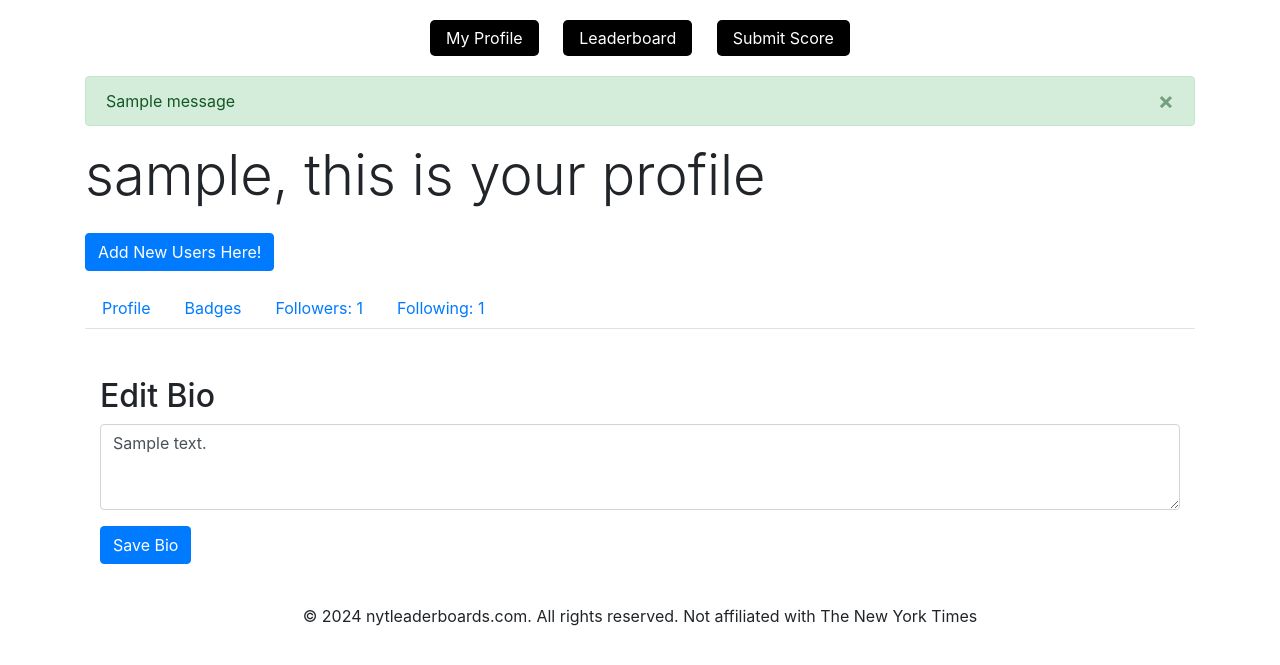
After one commit to CalvinSch/nyt_game_leaderboard, a Django app: a page that uses users/templates/users/layout.html in a window 1280 px wide. The commit adds this page. Shown: the top 665 px of the page. Run offline with Django 5.2, Linux system fonts and the light colour scheme; a user stored in the database is signed in; tables that the repository leaves empty hold one stand-in row (values such as "Sample post"); one stand-in notice (Sample message) is shown; some libraries are stand-ins or nearby versions.

Commit message:
Profile view changes! Bio, chart, score, etc.

```diff
--- a/users/models.py
+++ b/users/models.py
@@ -35,6 +35,9 @@
         badges = ['🎖️', '🏅', '🎉', 'More badges coming soon...']
         return badges
 
+    def get_bio(self):
+        return self.bio
+
 
     def __str__(self):
         return self.user.username
--- /dev/null
+++ b/users/templates/users/edit_bio.html
@@ -0,0 +1,16 @@
+{% extends 'users/profile.html' %}  <!-- Adjust the path as needed -->
+
+{% block title %}Edit Bio{% endblock %}
+
+{% block tab_content %}
+    <div class="container mt-5">
+        <h2>Edit Bio</h2>
+        <form method="post">
+            {% csrf_token %}
+            <div class="form-group">
+                <textarea id="bio" name="bio" class="form-control" rows="3">{{ bio }}</textarea>
+            </div>
+            <button type="submit" class="btn btn-primary">Save Bio</button>
+        </form>
+    </div>
+{% endblock %}
--- a/users/templates/users/following_list.html
+++ b/users/templates/users/following_list.html
@@ -3,7 +3,7 @@
 {% block tab_content %}
 
 <div class="container my-4">
-    {% if messages %}
+    <!-- {% if messages %}
         <div id="message-container">
             {% for message in messages %}
                 <div class="alert alert-{{ message.tags }} alert-dismissible fade show" role="alert">
@@ -14,7 +14,7 @@
                 </div>
             {% endfor %}
         </div>
-    {% endif %}
+    {% endif %} -->
 
     <h2>Following List</h2>
     <ul class="list-group">
--- a/users/templates/users/layout.html
+++ b/users/templates/users/layout.html
@@ -67,6 +67,10 @@
     <script src="https://cdnjs.cloudflare.com/ajax/libs/popper.js/1.14.7/umd/popper.min.js"></script>
     <script src="https://stackpath.bootstrapcdn.com/bootstrap/4.3.1/js/bootstrap.min.js"></script>
 
+    <!-- for making graph on user page -->
+    <!-- <script src="https://cdn.jsdelivr.net/npm/chart.js"></script> -->
+
+
     <!-- Google tag (gtag.js) -->
     <script async src="https://www.googletagmanager.com/gtag/js?id=G-YB36YJLB60"></script>
     <script>
--- a/users/templates/users/list_users.html
+++ b/users/templates/users/list_users.html
@@ -17,6 +17,7 @@
                         <span aria-hidden="true">&times;</span>
                     </button>
                 </div>
+                {% empty %}
             {% endfor %}
         </div>
     {% endif %}
@@ -26,7 +27,7 @@
     <div class="list-group">
         {% for user in users %}
             <div class="list-group-item d-flex justify-content-between align-items-center">
-                {{ user.username }}
+                <a href="{% url 'users:user_profile' username=user.username %}">{{ user.username }}</a>
                 <form action="{% url 'users:add_friend' user.id %}" method="post">
                     {% csrf_token %}
                     <button type="submit" class="btn btn-primary btn-sm">Add Friend</button>
--- a/users/templates/users/profile.html
+++ b/users/templates/users/profile.html
@@ -14,6 +14,7 @@
                         <span aria-hidden="true">&times;</span>
                     </button>
                 </div>
+                {% empty %}
             {% endfor %}
         </div>
     {% endif %}
@@ -25,10 +26,15 @@
     {% else %}
 
     <h1 class="display-4">{{ user.username }}</h1>
+    <form action="{% url 'users:add_friend' user.id %}" method="post">
+        {% csrf_token %}
+        <button type="submit" class="btn btn-primary btn-sm">Add Friend</button>
+    </form>
     {% endif %}
 
 
     <nav class="nav nav-tabs">
+        <a class="nav-item nav-link" href="{% url 'users:user_profile' user.username %}">Profile</a>
         <a class="nav-item nav-link" href="{% url 'users:badge_list' user.username %}">Badges</a>
         <a class="nav-item nav-link" href="{% url 'users:followers_list' user.username %}">Followers: {{ friends_profiles_followers|length }}</a>
         <a class="nav-item nav-link" href="{% url 'users:following_list' user.username %}">Following: {{ friends_profiles_following|length }}</a>
--- a/users/urls.py
+++ b/users/urls.py
@@ -3,7 +3,7 @@
 
 
 from users.views import (index, login_view, logout_view, user_profile_view, add_friend_view, list_users_view, delete_relationship_view, register_view,
-followers_list_view, following_list_view, badge_list_view, set_username_view)
+followers_list_view, following_list_view, badge_list_view, set_username_view, edit_bio_view)
 from leaderboards.views import leaderboard_view, submit_score
 from . import views
 
@@ -24,6 +24,9 @@
     #path('leaderboards/', leaderboard_view, name='leaderboard_view'),
     ##individual user profile page
     path('<str:username>', user_profile_view, name='user_profile'),
+
+    path('edit_bio/<str:username>', edit_bio_view, name='edit_bio'),
+
     path('badges/<str:username>', badge_list_view, name='badge_list'),
     path('following_list/<str:username>', following_list_view, name='following_list'),
     path('followers_list/<str:username>', followers_list_view, name='followers_list'),
--- a/users/views.py
+++ b/users/views.py
@@ -11,18 +11,15 @@
 ##models
 from .models import Profile, Friendship
 from django.contrib.auth.models import User
-from django.db.models import Q #querying models
+from leaderboards.models import ConnectionsScore
+from django.db.models import Q, Avg #querying models and mods
+
+from collections import Counter
+import json
 
 #error handling
 from django.db import IntegrityError
 
-#views examples from Google SSO tutorial
-# def home(request):
-#     return render(request, "home.html")
-
-# def logout_view(request):
-#     logout(request)
-#     return redirect("/")
 
 
 # Create your views here.
@@ -31,6 +28,8 @@
         return HttpResponseRedirect(reverse("users:login_view"))
     #return render(request, "users/user.html")
     return redirect(reverse("leaderboards:leaderboard"))
+
+
 
 def login_view(request):
     if request.method =='POST':
@@ -48,8 +47,8 @@
 
     context = {'login_view': login_view}
     return render(request, "users/login.html")
-    #return redirect(reverse("users:login"))
-    #return HttpResponseRedirect(reverse("users:login"))
+
+
 
 def register_view(request):
     if request.method == 'POST':
@@ -79,6 +78,7 @@
             return redirect(reverse('users:list_users'))  # Redirect to desired URL after setting username
     return render(request, 'set_username.html')
 
+
 def logout_view(request):
     logout(request)
     return render(request, "users/login.html", {
@@ -87,6 +87,7 @@
 
 
 #user profile view, renders the profile html page
+##this view also pulls alot of the important information related to the user object by calling methods of Profile
 def user_profile_view(request, username):
     #Need immediate handler for no users, redirect to registration?
     if username == '':
@@ -97,20 +98,122 @@
     user = get_object_or_404(User, username=username)
 
     # Get the list of friends' profiles from the profile object method called get_friends_profiles_following/followers
+    #also get badges and bio
     friends_profiles_following = user_profile.get_friends_profiles_following()
     friends_profiles_followers = user_profile.get_friends_profiles_followers()
+    badges = user_profile.get_badges()
+    bio = user_profile.get_bio()
 
-    badges = user_profile.get_badges()
+    ##calculate wanted metrics
+    user_scores = ConnectionsScore.objects.filter(player_name=username)
+    avg_score_result = user_scores.aggregate(Avg('score_value'))
+    avg_score = round(avg_score_result.get('score_value__avg'))  # This will be None if there are no scores
+    if len(user_scores) > 0:
+        last_score_object = user_scores.order_by('puzzle_number', 'score_value').reverse()[0]
+    else:
+        last_score_object = None
 
-    return render(request, 'users/profile.html',
+    # Group scores by tens
+    score_groups_nums = [(score.score_value // 10) * 10 for score in user_scores]
+    # Count occurrences in each group
+    score_counts = Counter(score_groups_nums)
+    #finding the correct group to join
+    placeholder_groups = [0, 10, 20, 30, 40, 50, 60, 70, 80, 90]
+    # for all the placeholder groups, if there is a number other than 0, return it
+    score_counts = [score_counts.get(group, 0) for group in placeholder_groups]
+    #for the x axis
+    score_groups = ["0-10", "10-20", "20-30", "30-40", "40-50", "50-60", "60-70", "70-80", "80-90", "90-100"]
+
+    # Convert Python lists to JSON for the graph to render
+    score_groups_json = json.dumps(score_groups)
+    score_counts_json = json.dumps(score_counts)
+
+
+    return render(request, 'users/info.html',
             {'profile': user_profile,
             'user': user,
+            'bio': bio,
+            'avg_score':avg_score,
+            'score_groups':score_groups_json,
+            'score_counts':score_counts_json,
+            'last_score_object':last_score_object,
             'friends_profiles_following': friends_profiles_following,
             'friends_profiles_followers': friends_profiles_followers,
             'badges':badges})
 
 
+##this view listens for POST requests on the edit bio pages and will save the changes once the submit button is pressed
+def edit_bio_view(request, username):
+
+    user = get_object_or_404(User, username=username)
+    user_profile = get_object_or_404(Profile, user__username=username)
+    # Get the list of friends' profiles from the profile object method called get_friends_profiles_following/followers
+    #also get badges and bio
+    friends_profiles_following = user_profile.get_friends_profiles_following() #these are important so that the follower count remains consitent
+    friends_profiles_followers = user_profile.get_friends_profiles_followers()
+    badges = user_profile.get_badges()
+    bio = user_profile.get_bio() ##this is important so that the default is the current bio
+
+    #if a user tries to edit a bio that is not theirs, they will be redirected back to their profile and prompt a threatening message
+    if request.user.username != username:
+        messages.error(request, 'You think you are clever. You will be banned.')
+        return redirect(reverse('users:user_profile', kwargs = {'username':request.user.username}))
+
+    #handling of the form submission in which the new bio is saved
+    if request.method == 'POST':
+        bio = request.POST.get('bio', '')
+        profile = request.user.profile
+        profile.bio = bio
+        profile.save()
+        messages.success(request, 'Your bio has been updated.')
+        return redirect(reverse('users:user_profile', kwargs={'username':username}))  # Adjust the redirect as needed
+
+    #render the edit bio page with all information so that the navigation bar still looks clean
+    return render(request, 'users/edit_bio.html',
+        {'profile': user_profile,
+            'user': user,
+            'bio': bio,
+            'friends_profiles_following': friends_profiles_following,
+            'friends_profiles_followers': friends_profiles_followers,
+            'badges':badges}
+        )
+
+
+# def add_friend_view(request, user_id):
+#     if request.method == "POST":
+#         if request.user.is_authenticated:
+#             user_to_add = get_object_or_404(User, pk=user_id)
+#             if request.user != user_to_add:
+#                 try:
+#                     # Attempt to create the friendship
+#                     Friendship.objects.create(from_user=request.user, to_user=user_to_add)
+
+#                     # Add a success message
+#                     messages.success(request, "Friend successfully added!")
+
+#                 except IntegrityError:
+#                     # Handle the case where the friendship already exists
+#                     messages.error(request, "You are great friends with this person already!")
+#                     return redirect(reverse('users:list_users'))
+
+#             else:
+#                 messages.error(request, "You cannot add yourself as a friend, silly goose.")
+#                 return redirect(reverse('users:list_users'))
+#         else:
+#             messages.error(request, "You must be logged in to add friends.")
+#             return redirect(reverse('users:list_users'))
+#     else:
+#         messages.error(request, "Invalid request.")
+#         return redirect(reverse('users:list_users'))
+
+#     # Redirect back to the same page or another page of your choice
+#     return redirect(reverse('users:user_profile', kwargs={'username': request.user.username}))  # Redirect to an appropriate page
+
+
 def add_friend_view(request, user_id):
+    # Default fallback URL if HTTP_REFERER is not available
+    fallback_url = reverse('users:list_users')
+
     if request.method == "POST":
         if request.user.is_authenticated:
             user_to_add = get_object_or_404(User, pk=user_id)
@@ -125,24 +228,21 @@
                 except IntegrityError:
                     # Handle the case where the friendship already exists
                     messages.error(request, "You are great friends with this person already!")
-                    return redirect(reverse('users:list_users'))
 
             else:
                 messages.error(request, "You cannot add yourself as a friend, silly goose.")
-                return redirect(reverse('users:list_users'))
         else:
             messages.error(request, "You must be logged in to add friends.")
-            return redirect(reverse('users:list_users'))
     else:
         messages.error(request, "Invalid request.")
-        return redirect(reverse('users:list_users'))
 
-    # Redirect back to the same page or another page of your choice
-    return redirect(reverse('users:user_profile', kwargs={'username': request.user.username}))  # Redirect to an appropriate page
+    # Use the HTTP_REFERER header to redirect back to the previous page, if available
+    return redirect(request.META.get('HTTP_REFERER', fallback_url))
+
 
 
 def list_users_view(request):
-    users = User.objects.all()
+    users = User.objects.all().order_by('username')
     return render(request, 'users/list_users.html', {'users': users})
 
 
@@ -152,7 +252,7 @@
         relationship = get_object_or_404(Friendship, from_user=request.user, to_user_id=friend_id)
         relationship.delete()
         messages.success(request, "Friendship removed successfully.")
-    return redirect(reverse('users:user_profile', kwargs={'username': request.user.username}))
+    return redirect(reverse('users:following_list', kwargs={'username': request.user.username}))
 
 
 ##render the following list html page which is an extension of the profile page
```
Also changed, not shown: users/templates/users/info.html (added, +89 -0 lines).
